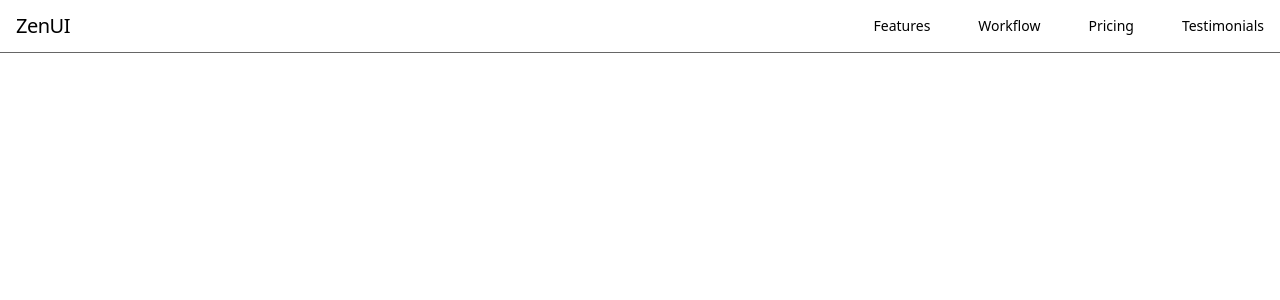
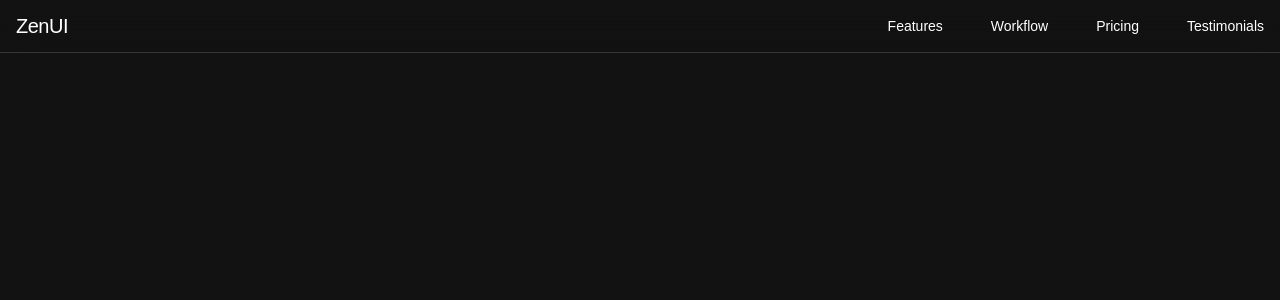
Before and after one commit to rashmikaz/ZenUI, a React (Vite) app: page / in a window 1280 px wide. Shown: the top 300 px of the page. Built offline with nearby package versions, Linux system fonts and the light colour scheme.

Commit message:
index.css

```diff
--- a/package.json
+++ b/package.json
@@ -11,6 +11,7 @@
   },
   "dependencies": {
     "@tailwindcss/vite": "^4.0.11",
+    "lucide-react": "^0.479.0",
     "react": "^19.0.0",
     "react-dom": "^19.0.0",
     "tailwindcss": "^4.0.11"
--- a/src/index.css
+++ b/src/index.css
@@ -1 +1,9 @@
 @import "tailwindcss";
+
+@import url('https://fonts.googleapis.com/css2?family=Poppins:ital,wght@0,100;0,200;0,300;0,400;0,500;0,600;0,700;0,800;0,900;1,100;1,200;1,300;1,400;1,500;1,600;1,700;1,800;1,900&display=swap');
+
+
+:root {
+    font-family: "Poppins", sans-serif;
+    color-scheme: dark;
+  }
```
Also changed, not shown: src/constants/index.jsx (+5 -5 lines), 1 other file (tests, documents, lock files or other folders).
